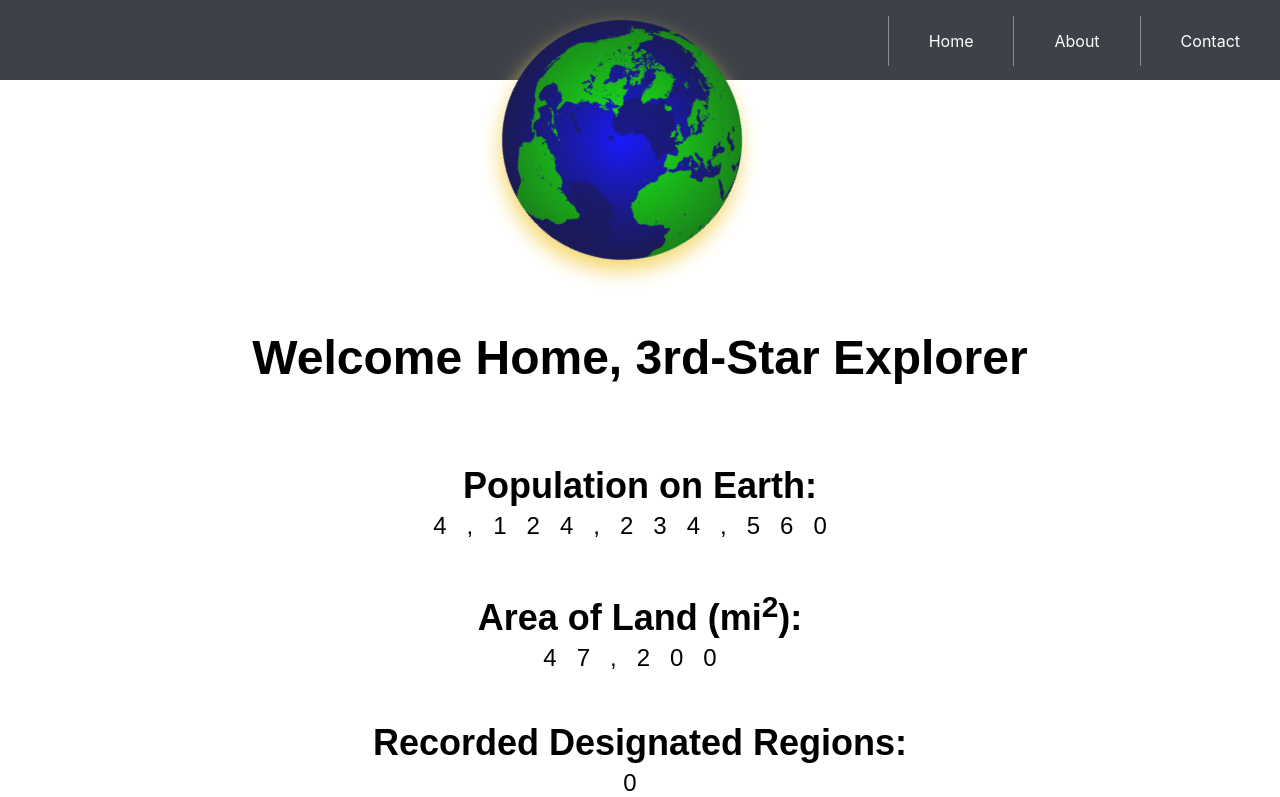
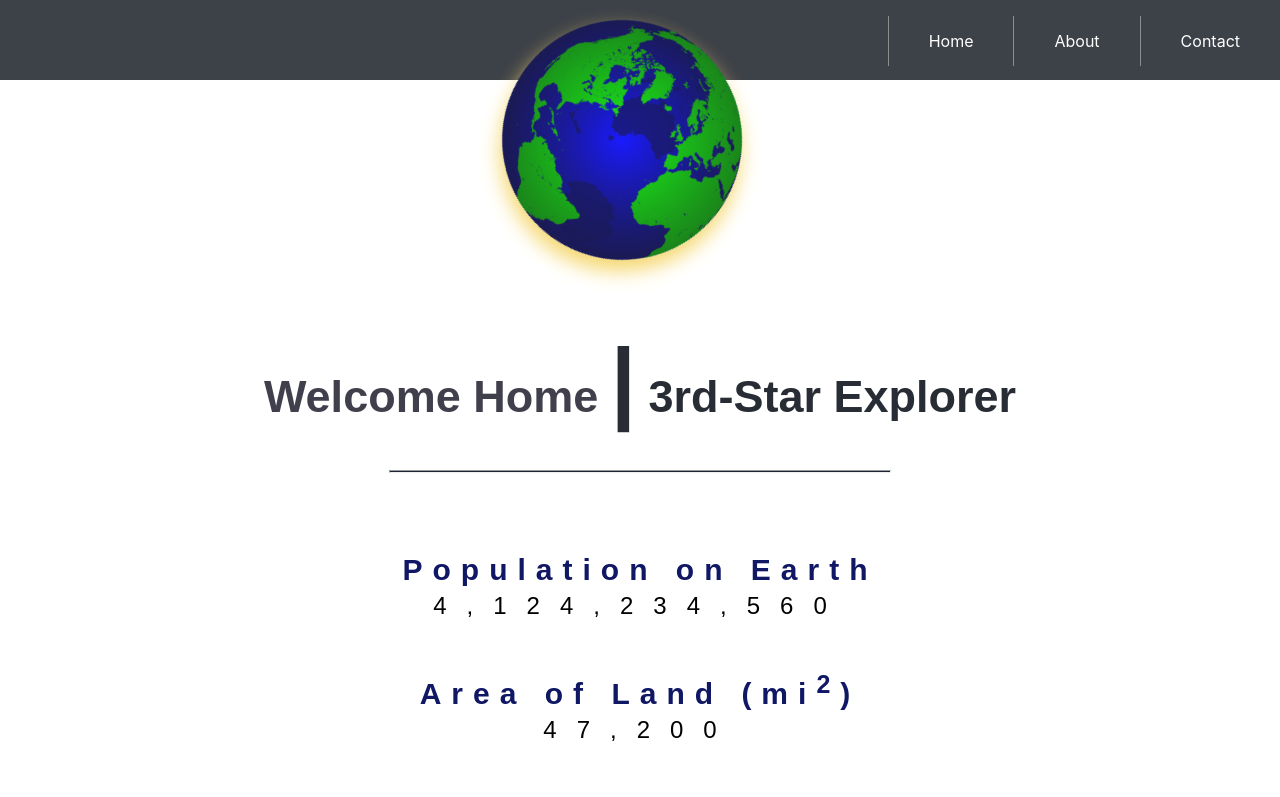
Before and after one commit to StefonSimmons/world-tour, a React (Create React App) app in the folder world-tour/: page / in a window 1280 px wide. Shown: the top 797 px of the page. Built offline with nearby package versions, Linux system fonts and the light colour scheme; no server answers.

Commit message:
further styled

```diff
--- a/world-tour/src/components/AboutPage/About.js
+++ b/world-tour/src/components/AboutPage/About.js
@@ -10,10 +10,9 @@ const Main = styled.main`
 `
 const Section = styled.section`
   width: 900px;
-  border-radius: 5px;
+  border-radius: 360px;
   background-color: rgb(183,176,159);
 `
-
 const AboutSection = styled.section`
   display: flex;
   flex-direction: column;
--- a/world-tour/src/components/ContactPage/Contact.js
+++ b/world-tour/src/components/ContactPage/Contact.js
@@ -9,7 +9,7 @@ const Main = styled.main`
 `
 const Section = styled.section`
   width: 900px;
-  border-radius: 5px;
+  border-radius: 360px;
   background-color: rgb(183,176,159);
   padding: 0 0 30px 0
 `
--- a/world-tour/src/components/ExplorerPage/Explorer.css
+++ b/world-tour/src/components/ExplorerPage/Explorer.css
@@ -31,35 +31,3 @@
   background-repeat: no-repeat;
   background-size: cover;
 }
-
-
-.AsiaRegion{
-  background-image: url("../../images/AsiaRegion.jpg");
-  background-repeat: no-repeat;
-  background-size: cover;
-}
-.AfricaRegion{
-  background-image: url("../../images/AfricaRegion.jpg");
-  background-repeat: no-repeat;
-  background-size: cover;
-}
-.EuropeRegion{
-  background-image: url("../../images/EuropeRegion.jpg");
-  background-repeat: no-repeat;
-  background-size: cover;
-}
-.AmericasRegion{
-  background-image: url("../../images/AmericasRegion.jpg");
-  background-repeat: no-repeat;
-  background-size: cover;
-}
-.PolarRegion{
-  background-image: url("../../images/PolarRegion.jpg");
-  background-repeat: no-repeat;
-  background-size: cover;
-}
-.OceaniaRegion{
-  background-image: url("../../images/OceaniaRegion.jpg");
-  background-repeat: no-repeat;
-  background-size: cover;
-}
--- a/world-tour/src/components/Header-global/Header.js
+++ b/world-tour/src/components/Header-global/Header.js
@@ -5,7 +5,7 @@ import hamburger from '../../images/hamburger.png'
 import './Header.css'
 import styled, {keyframes} from 'styled-components'
 
-// Styled Components
+
 const AppHeader = styled.header`
   display: flex;
   justify-content: flex-end;
@@ -16,7 +16,8 @@ const AppHeader = styled.header`
 const NavBar = styled.nav`
   height: 80px;
 `
-const Wrapper = styled.ul``
+const Wrapper = styled.ul`
+`
 const Hamburger= styled.img`
   display: none;
 `
@@ -51,7 +52,6 @@ function Header() {
         <NavBar>
           <Wrapper>
             <Hamburger id="hamburger" src={hamburger} alt="hamburger menu" onClick={(e) => updateOpen(!open)}/>
-            {/* {console.log(open)} */}
             <li className= "menu-item-container" style={open ? { display:"block" }: {display:""}}>
               <Link to='/' className="menu-item" style={open ? { display:"block" }: {display:""}}>
                   Home
--- a/world-tour/src/components/HomePage/Home.js
+++ b/world-tour/src/components/HomePage/Home.js
@@ -9,23 +9,37 @@ const Main = styled.main`
   padding-bottom: 5rem;
 `
 const Welcome = styled.h1`
-  margin-bottom: 80px;
   font-family: 'Montserrat', sans-serif;
-  font-size: 48px
+  font-size: 45px;
+  color: #282c34;
 `
 const Header = styled.h2`
+margin-bottom: 0px;
 font-family: 'Manrope', sans-serif;
-font-size: 36px;
-margin-bottom: 0px
+font-size: 30px;
+letter-spacing: 10px;
+color: rgb(16, 23, 100);
 `
 const Numbers = styled.p`
-
   margin: 5px 0 50px 0;
   font-family: 'Montserrat', sans-serif;
   font-size: 24px;
   letter-spacing: 20px
 `
-
+const Split = styled.span`
+  font-family: 'Source Sans Pro', sans-serif;
+  font-size: 90px;
+  color: #282c34;
+`
+const Divider = styled.hr`
+  width: 500px;
+  margin-bottom: 80px;
+  height: 1px;
+  background-color: #1B2432
+`
+const Greet = styled.span`
+  color: #403F4C
+`
 function Home({totalCountries, totalArea, totalPopulation}) {
   return (
     <>
@@ -33,9 +47,9 @@ function Home({totalCountries, totalArea, totalPopulation}) {
       <Main>
 
         <section>
-          <Welcome>Welcome Home, 3rd-Star Explorer</Welcome>
-
-          <Header>Population on Earth:</Header>
+          <Welcome><Greet>Welcome Home</Greet> <Split>|</Split> 3rd-Star Explorer</Welcome>
+          <Divider/>
+          <Header>Population on Earth</Header>
           <Numbers>
             <CountUp
               start={7340000000}
@@ -45,7 +59,7 @@ function Home({totalCountries, totalArea, totalPopulation}) {
             />
           </Numbers>
 
-          <Header>Area of Land (mi<sup>2</sup>):</Header>
+          <Header>Area of Land (mi<sup>2</sup>)</Header>
           <Numbers>
             <CountUp
               start={50000}
@@ -55,7 +69,7 @@ function Home({totalCountries, totalArea, totalPopulation}) {
             />
           </Numbers>
 
-          <Header>Recorded Designated Regions:</Header>
+          <Header>Recorded Regions</Header>
           <Numbers>
             <CountUp
               end={totalCountries}
--- /dev/null
+++ b/world-tour/src/components/RegionPage/Region.css
@@ -0,0 +1,30 @@
+.AsiaRegion{
+  background-image: url("../../images/AsiaRegion.jpg");
+  background-repeat: no-repeat;
+  background-size: cover;
+}
+.AfricaRegion{
+  background-image: url("../../images/AfricaRegion.jpg");
+  background-repeat: no-repeat;
+  background-size: cover;
+}
+.EuropeRegion{
+  background-image: url("../../images/EuropeRegion.jpg");
+  background-repeat: no-repeat;
+  background-size: cover;
+}
+.AmericasRegion{
+  background-image: url("../../images/AmericasRegion.jpg");
+  background-repeat: no-repeat;
+  background-size: cover;
+}
+.PolarRegion{
+  background-image: url("../../images/PolarRegion.jpg");
+  background-repeat: no-repeat;
+  background-size: cover;
+}
+.OceaniaRegion{
+  background-image: url("../../images/OceaniaRegion.jpg");
+  background-repeat: no-repeat;
+  background-size: cover;
+}
--- a/world-tour/src/components/RegionPage/Region.js
+++ b/world-tour/src/components/RegionPage/Region.js
@@ -2,7 +2,7 @@ import React from 'react'
 import { Link } from 'react-router-dom'
 import {useParams} from "react-router-dom"
 import CountUp from 'react-countup'
-import '../ExplorerPage/Explorer.css'
+import './Region.css'
 import styled from 'styled-components'
 
 
--- a/world-tour/src/index.css
+++ b/world-tour/src/index.css
@@ -15,4 +15,5 @@ code {
     monospace;
 }
 
-@import url('https://fonts.googleapis.com/css?family=Manrope:700|Montserrat:600|Nunito+Sans:700|Roboto&display=swap')
+/* @import url('https://fonts.googleapis.com/css?family=Manrope:700|Montserrat:600|Nunito+Sans:700|Roboto&display=swap') */
+@import url('https://fonts.googleapis.com/css?family=Manrope:700|Montserrat:600|Nunito+Sans:700|Roboto|Source+Sans+Pro:200&display=swap')
```
Also changed, not shown: world-tour/src/components/Header-global/Header.css (+0 -42 lines).
